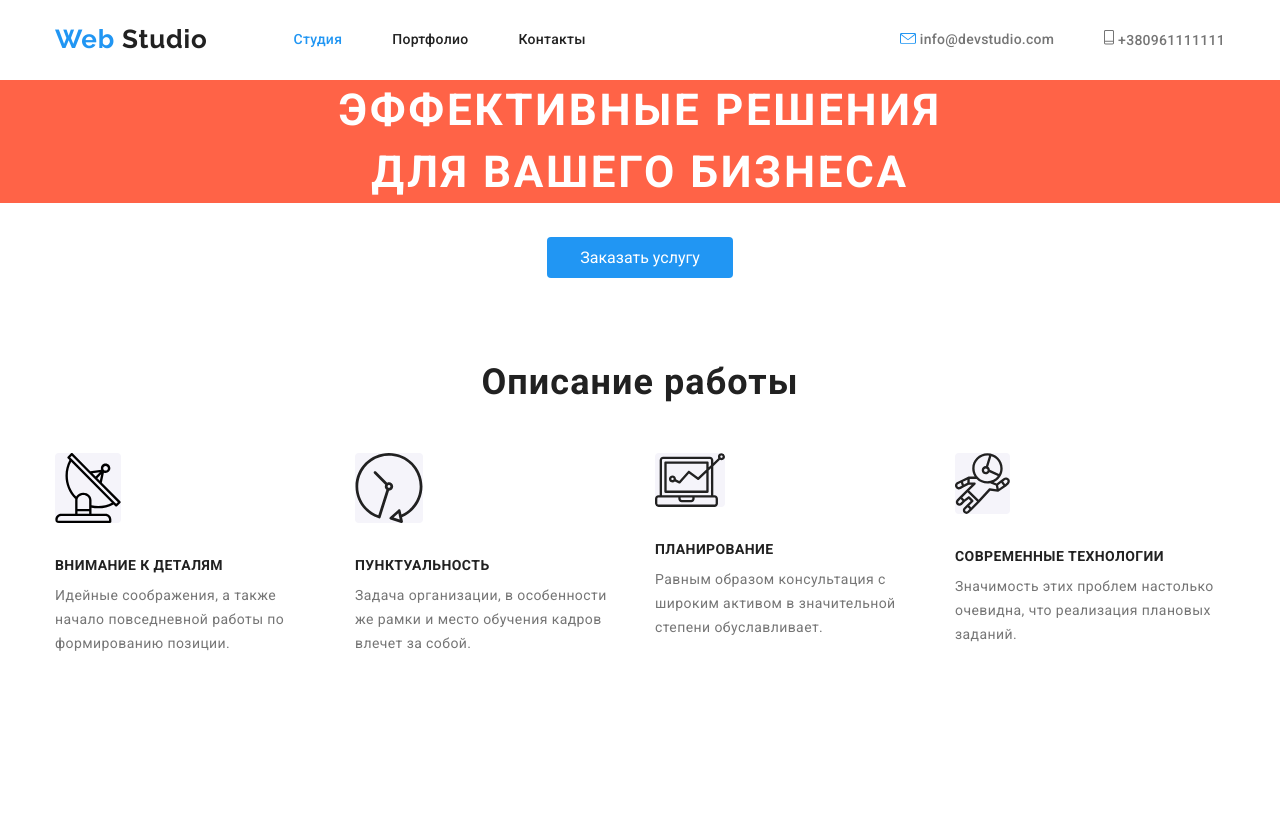
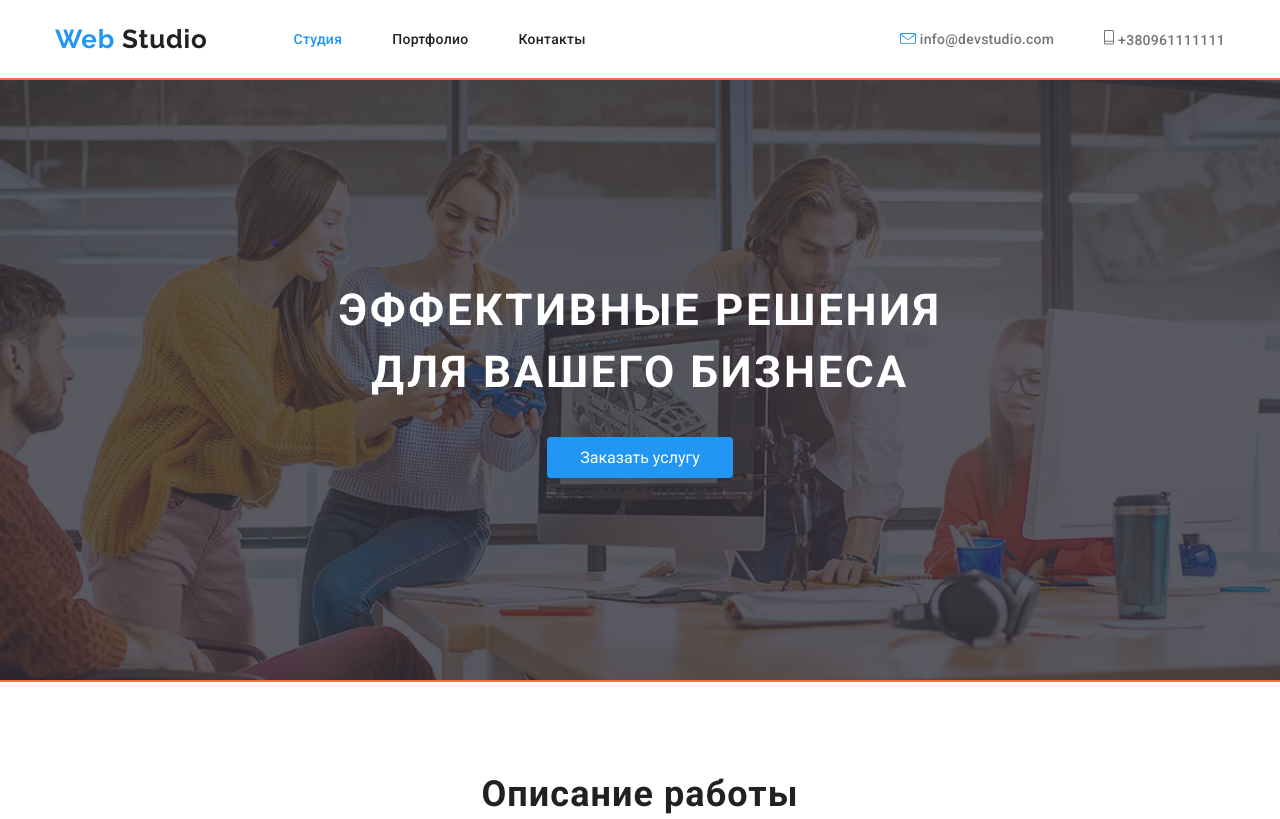
Before and after one commit to Zoriana-Burian/goit-markup-hw-04, a plain HTML site: page index.html in a window 1280 px wide. Shown: the top 819 px of the page. Drawn offline with nearby package versions, Linux system fonts and the light colour scheme.

Commit message:
Додає стилі

```diff
--- a/css/styles.css
+++ b/css/styles.css
@@ -162,6 +162,18 @@ ul {
 
 .hero {
     text-align: center;
+    max-width: 1600px;
+    height: 600px;
+    margin-left: auto;
+    margin-right: auto;
+    background-image: linear-gradient(to right, rgba(47, 48, 58, 0.8) , rgba(47, 48, 58, 0.8)),
+    url(../images/header-img.jpg);
+    background-repeat: no-repeat;
+    background-size: cover;
+    background-position: center;
+    background-color: var(--primary-text-color);
+
+    outline: 2px solid tomato;
 }
 
 .hero-title {
@@ -170,6 +182,11 @@ ul {
     margin-top: 0;
     margin-bottom: 46px;
 
+    padding-top: 200px;
+
+
+
+
     font-weight: 900;
     font-size: 44px;
     line-height: 1.4;
@@ -177,8 +194,9 @@ ul {
     letter-spacing: 0.06em;
     text-transform: uppercase;
 
-    background-color: tomato;
 }
+
+
 
 /* Section*/
 
@@ -217,6 +235,13 @@ ul {
 
 .description-list .item {
     width: 270px;
+}
+
+/*.list .item :before {
+    content: ;
+    width: 270px;
+    height: 120px;
+    display: inline-block;*/
 }
 
 .description-list .item:not(:last-child) {
```
